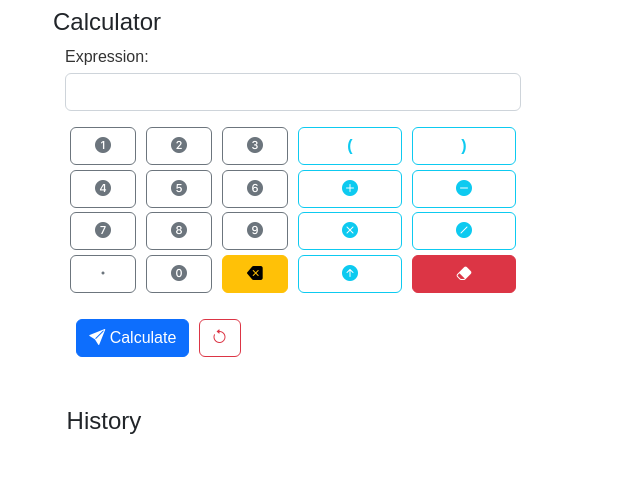
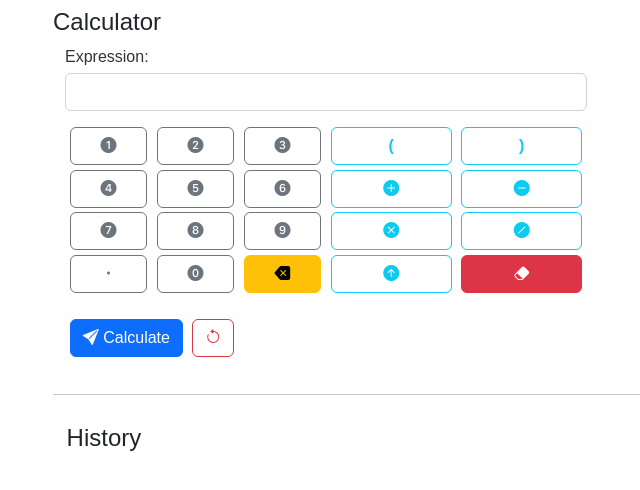
Before and after one commit to mahdihaghverdi/plumacalc, a Django app: page / in a window 1280 px wide. Shown: the part 56-546 px from the top of the page, without its empty margins (29-669 px from the left). Run offline with Django 4.2, Linux system fonts and the light colour scheme; data that the repository does not hold is empty; some libraries are stand-ins or nearby versions.

Commit message:
transfer front page from flex to grid

```diff
--- a/calculator/templates/calculator/index.html
+++ b/calculator/templates/calculator/index.html
@@ -9,9 +9,9 @@
 
 {% block content %}
     <div class="container">
-        <div class="d-flex flex-row mb-3" style="margin-top: .5rem">
+        <div class="row" style="margin-top: .5rem">
             {% block calculator %}
-                <div class="flex-fill" style="max-width: 30rem;">
+                <div class="col-6">
                     <h4>Calculator</h4>
                     <div class="container">
                         <form method="post">
@@ -98,7 +98,7 @@
                                     </div>
                                 </div>
                             </div>
-                            <div style="margin: 1rem 1rem 1rem 0.4rem">
+                            <div style="margin: 1rem 1rem 1rem 0">
                                 <button class="btn btn-primary">
                                     <i class="bi bi-send-fill"></i>
                                     Calculate
@@ -112,7 +112,7 @@
                 </div>
             {% endblock %}
             {% block postfix_result %}
-                <div class="flex-fill bg-light bg-opacity-10 align-self-start"
+                <div class="col-5 bg-light bg-opacity-10"
                      style="margin-right: 1rem; margin-left: 1rem; padding: .85rem">
                     {% if answer is not None %}
                         <div class="alert alert-success" role="alert" style="font-family: monospace">
@@ -153,7 +153,8 @@
                 </div>
             {% endblock %}
         </div>
-        <div class="col-6">
+        <hr>
+        <div class="col">
             {% block sidebar %}
                 <div class="align-self-start flex-sm-column"
                      style="padding: .85rem; border-radius: 2px">
```
Also changed, not shown: other parts of calculator/templates/calculator/index.html (+0 -23 lines).
